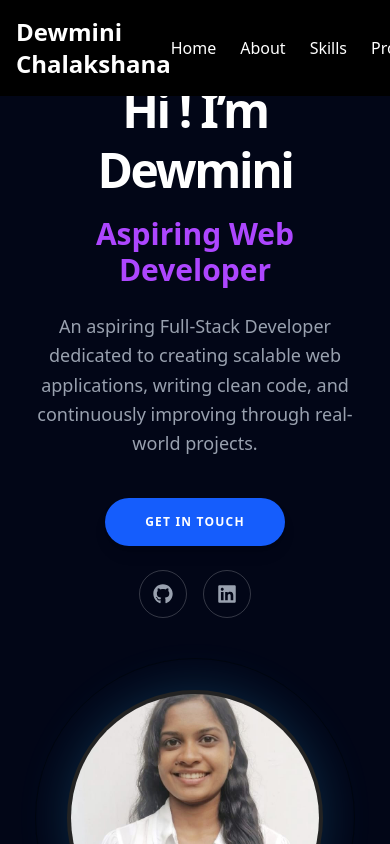
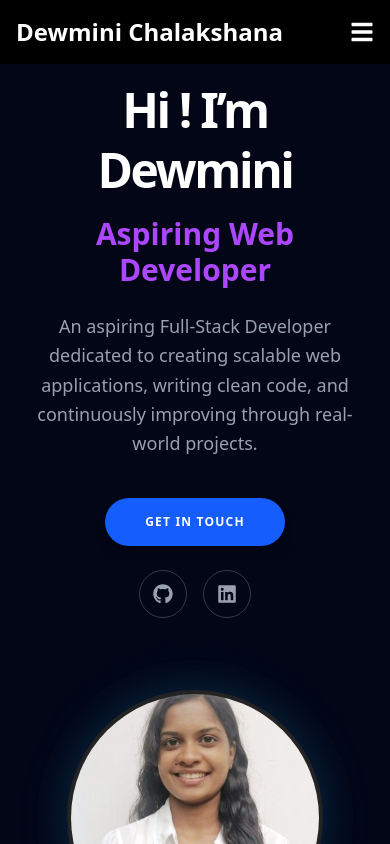
Before and after one commit to dew-02/dewmini_portfolio_web, a React (Vite) app: page / in a window 390 px wide. Shown: the top 844 px of the page. Built offline with nearby package versions, Linux system fonts and the light colour scheme.

Commit message:
add menu links

```diff
--- a/src/components/Navbar.jsx
+++ b/src/components/Navbar.jsx
@@ -1,19 +1,43 @@
 // src/components/Navbar.jsx
-import React from "react";
+import React, { useState } from "react";
+import { FaBars, FaTimes } from "react-icons/fa";
 
 export default function Navbar() {
+  const [isOpen, setIsOpen] = useState(false);
+
+  const toggleMenu = () => setIsOpen(!isOpen);
+
   return (
     <nav className="w-full bg-black bg-opacity-70 fixed top-0 left-0 z-50">
       <div className="max-w-6xl mx-auto px-4 py-4 flex justify-between items-center">
+        {/* Logo / Name */}
         <div className="text-2xl font-bold text-white">Dewmini Chalakshana</div>
-        <ul className="flex space-x-6 text-white">
-          <li><a href="#/" className="hover:text-blue-400">Home</a></li>
-          <li><a href="#/about" className="hover:text-blue-400">About</a></li>
-          <li><a href="#/skills" className="hover:text-blue-400">Skills</a></li>
-          <li><a href="#/projects" className="hover:text-blue-400">Projects</a></li>
-          <li><a href="#/contact" className="hover:text-blue-400">Contact</a></li>
+
+        {/* Desktop Menu */}
+        <ul className="hidden md:flex space-x-6 text-white">
+          <li><a href="#hero" className="hover:text-blue-400">Home</a></li>
+          <li><a href="#about" className="hover:text-blue-400">About</a></li>
+          <li><a href="#skills" className="hover:text-blue-400">Skills</a></li>
+          <li><a href="#projects" className="hover:text-blue-400">Projects</a></li>
+          <li><a href="#contact" className="hover:text-blue-400">Contact</a></li>
         </ul>
+
+        {/* Mobile Hamburger */}
+        <div className="md:hidden text-white text-2xl cursor-pointer" onClick={toggleMenu}>
+          {isOpen ? <FaTimes /> : <FaBars />}
+        </div>
       </div>
+
+      {/* Mobile Menu */}
+      {isOpen && (
+        <ul className="md:hidden bg-black bg-opacity-90 text-white flex flex-col items-center space-y-4 py-4">
+          <li><a href="#hero" onClick={toggleMenu}>Home</a></li>
+          <li><a href="#about" onClick={toggleMenu}>About</a></li>
+          <li><a href="#skills" onClick={toggleMenu}>Skills</a></li>
+          <li><a href="#projects" onClick={toggleMenu}>Projects</a></li>
+          <li><a href="#contact" onClick={toggleMenu}>Contact</a></li>
+        </ul>
+      )}
     </nav>
   );
 }
```
